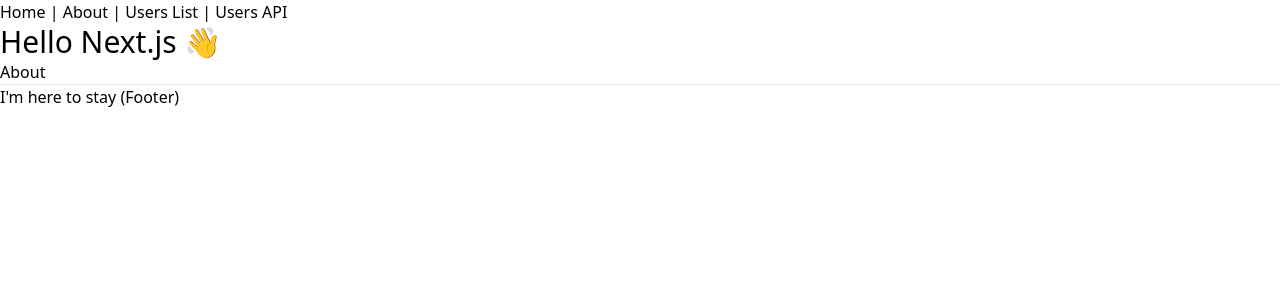
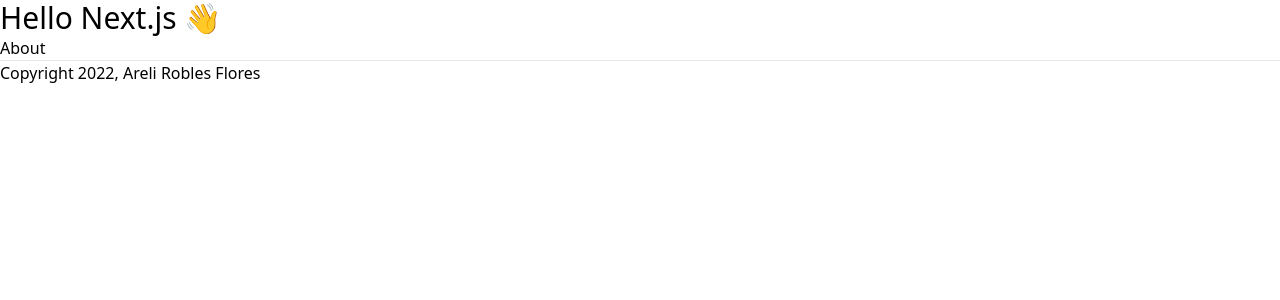
Before and after one commit to cwray-tech/simple-ideas-for-fun-book-website, a Next.js app in the folder frontend/: page / in a window 1280 px wide. Shown: the top 300 px of the page. Built offline with nearby package versions, Linux system fonts and the light colour scheme.

Commit message:
remove nav from layout

```diff
--- a/frontend/components/Layout.tsx
+++ b/frontend/components/Layout.tsx
@@ -14,26 +14,10 @@
       <meta charSet="utf-8" />
       <meta name="viewport" content="initial-scale=1.0, width=device-width" />
     </Head>
-    <header>
-      <nav>
-        <Link href="/">
-          <a>Home</a>
-        </Link>{" "}
-        |{" "}
-        <Link href="/about">
-          <a>About</a>
-        </Link>{" "}
-        |{" "}
-        <Link href="/users">
-          <a>Users List</a>
-        </Link>{" "}
-        | <a href="/api/users">Users API</a>
-      </nav>
-    </header>
     {children}
     <footer>
       <hr />
-      <span>I'm here to stay (Footer)</span>
+      <span>Copyright 2022, Areli Robles Flores</span>
     </footer>
   </div>
 );
```
